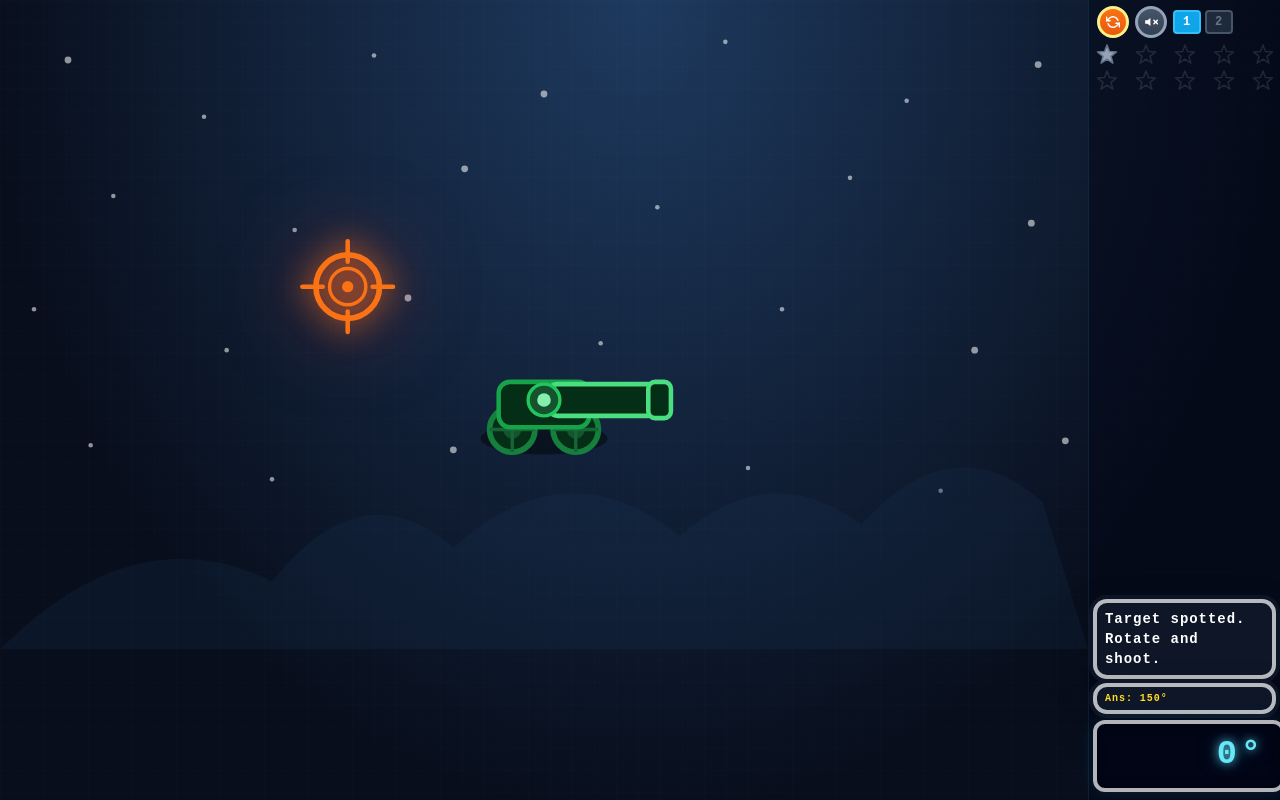
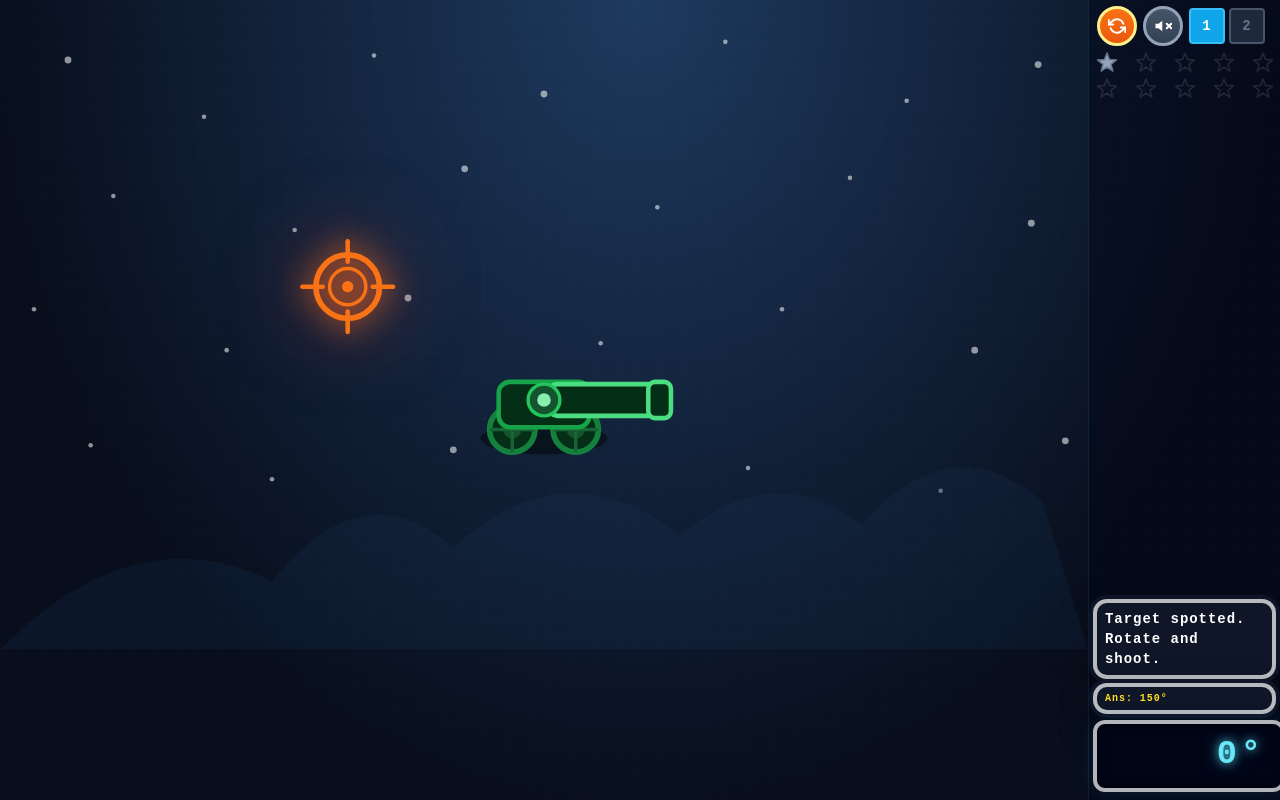
Before and after one commit to anandamarsh/maths-angle-explorer, a React (Vite) app: page / in a window 1280 px wide. Built offline with nearby package versions, Linux system fonts and the light colour scheme; a web font is replaced by a local one.

Commit message:
Adjust header control sizing

```diff
--- a/src/screens/ArcadeAngleScreen.tsx
+++ b/src/screens/ArcadeAngleScreen.tsx
@@ -1380,7 +1380,7 @@ export default function ArcadeAngleScreen() {
               return (
                 <button key={lv} onClick={() => !locked && beginNewRun(lv)}
                   disabled={locked}
-                  className="w-9 h-8 rounded text-xs font-black border-2 transition-colors"
+                  className="w-9 h-9 rounded text-sm font-black border-2 transition-colors"
                   style={{
                     background: locked ? "#0f172a" : level === lv ? (isMonster ? "#92400e" : "#0ea5e9") : lv < level ? "#78350f" : "#1e293b",
                     borderColor: locked ? "#1e293b" : level === lv ? (isMonster ? "#fbbf24" : "#38bdf8") : lv < level ? "#fbbf24" : "#475569",
@@ -1549,7 +1549,7 @@ export default function ArcadeAngleScreen() {
           <div className="shrink-0 flex flex-wrap items-center gap-1.5 px-2 py-1.5">
             <div className="flex flex-row gap-1.5">
               <button onClick={resetCurrentQuestion} title="Reset"
-                className="arcade-button w-8 h-8 flex items-center justify-center p-1.5">
+                className="arcade-button w-10 h-10 flex items-center justify-center p-2">
                 <svg viewBox="0 0 24 24" fill="none" className="w-full h-full">
                   <path d="M1 4v6h6" stroke="white" strokeWidth="2.5" strokeLinecap="round" strokeLinejoin="round"/>
                   <path d="M23 20v-6h-6" stroke="white" strokeWidth="2.5" strokeLinecap="round" strokeLinejoin="round"/>
@@ -1558,7 +1558,7 @@ export default function ArcadeAngleScreen() {
                 </svg>
               </button>
               <button onClick={handleAudioToggle} title="Mute"
-                className="arcade-button w-8 h-8 flex items-center justify-center p-1.5"
+                className="arcade-button w-10 h-10 flex items-center justify-center p-2"
                 style={soundMuted ? { background: "linear-gradient(180deg,#475569,#334155)", borderColor: "#94a3b8" } : {}}>
                 <svg viewBox="0 0 24 24" fill="none" className="w-full h-full">
                   {soundMuted ? (
@@ -1581,9 +1581,9 @@ export default function ArcadeAngleScreen() {
               {([1, 2] as const).map((lv) => {
                 const locked = !IS_DEV && lv > unlockedLevel && lv > level;
                 return (
-                  <button key={lv} onClick={() => !locked && beginNewRun(lv)}
+                <button key={lv} onClick={() => !locked && beginNewRun(lv)}
                     disabled={locked}
-                    className="w-7 h-6 rounded text-xs font-black border-2 transition-colors"
+                    className="w-9 h-9 rounded text-sm font-black border-2 transition-colors"
                     style={{
                       background: locked ? "#0f172a" : level === lv ? (isMonster ? "#92400e" : "#0ea5e9") : lv < level ? "#78350f" : "#1e293b",
                       borderColor: locked ? "#1e293b" : level === lv ? (isMonster ? "#fbbf24" : "#38bdf8") : lv < level ? "#fbbf24" : "#475569",
```
